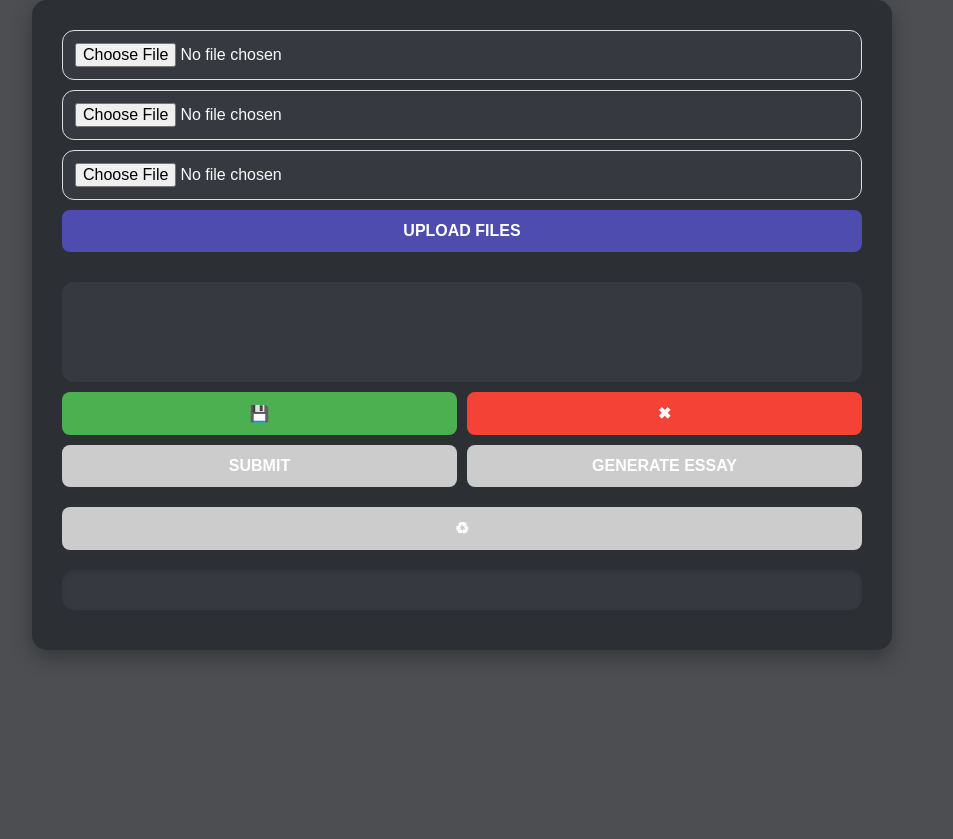
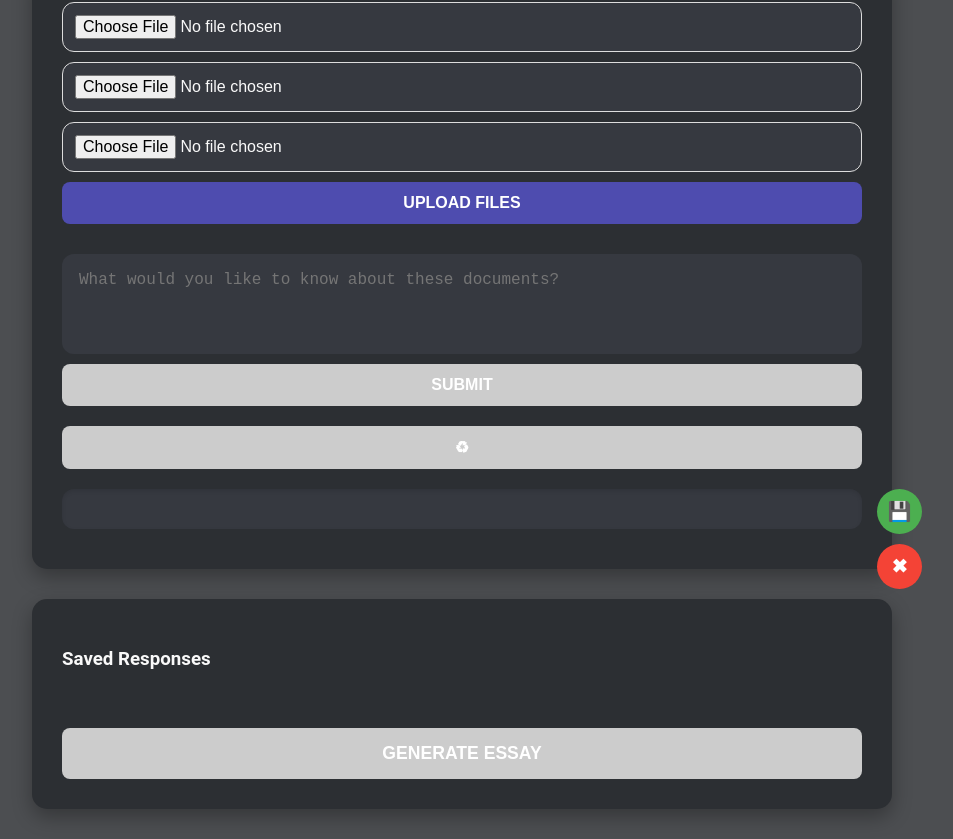
Before and after one commit to discombobulateme/genai-intro, a website: page debate-assistant-file-search/public/index.html in a window 1280 px wide. Shown: the part 122-961 px from the top of the page, without its empty margins (178-1131 px from the left). Before the commit the page ends 800 px from the top, so only its background shows below. Drawn offline with Linux system fonts and the light colour scheme.

Commit message:
Add saved responses to UI

```diff
--- a/debate-assistant-file-search/public/index.html
+++ b/debate-assistant-file-search/public/index.html
@@ -40,22 +40,8 @@
         name="question"
         rows="4"
         placeholder="What would you like to know about these documents?"
-        required>
-      </textarea>
-      <div class="button-group">
-        <button id="saveButton" type="button" disabled>
-          &#x1F4BE;
-        </button>
-        <button id="excludeButton" type="button" disabled>
-          &#x2716;
-        </button>
-      </div>
-      <div class="button-group">
-        <button id="submitButton" type="submit" disabled>Submit</button>
-        <button id="generateEssayButton" type="button" disabled>
-          Generate Essay
-        </button>
-      </div>
+        required></textarea>
+      <button id="submitButton" type="submit" disabled>Submit</button>
     </form>
 
     <!-- Cleanup Button -->
@@ -64,7 +50,38 @@
     </button>
     <div id="cleanupStatus"></div>
     <!-- Dynamic response area -->
-    <div id="response"></div>
+    <div class="response-container">
+        <div id="response"></div>
+        <div class="response-actions">
+            <button id="saveButton" type="button" disabled title="Save Response">
+                &#x1F4BE;
+            </button>
+            <button id="excludeButton" type="button" disabled title="Exclude Response">
+                &#x2716;
+            </button>
+        </div>
+    </div>
+  </div>
+
+  <div class="saved-chats-container">
+    <h3>Saved Responses</h3>
+    <div id="savedChats" class="saved-messages"></div>
+    <button id="generateEssayButton" type="button" disabled class="generate-essay-btn">
+        Generate Essay
+    </button>
+  </div>
+
+  <div id="essayModal" class="modal">
+    <div class="modal-content">
+        <span class="close-button">&times;</span>
+        <h2>Generated Essay</h2>
+        <div id="essayContent"></div>
+        <div class="modal-footer">
+            <button id="downloadPdfButton" class="download-button">
+                Download PDF
+            </button>
+        </div>
+    </div>
   </div>
 
   <script src="https://unpkg.com/htmx.org/dist/ext/json-enc.js"></script>
```
